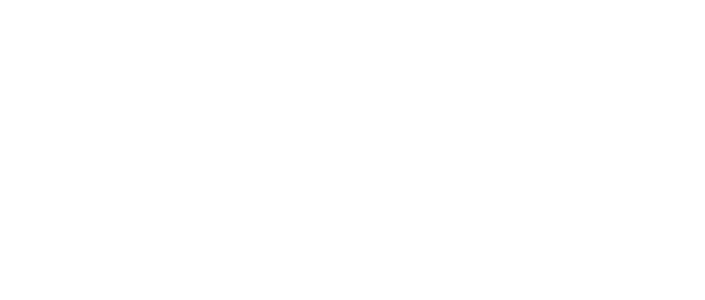
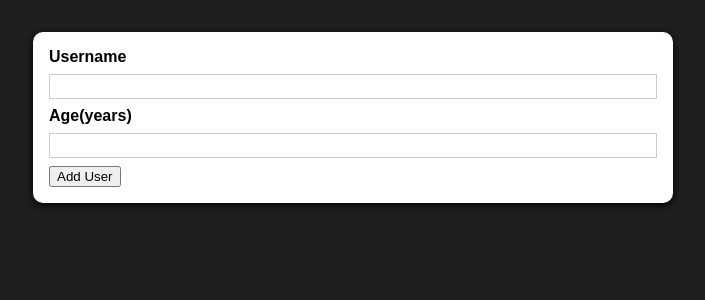
Before and after one commit to kapiljhajhria/react-users-management, a React (Create React App) app: page / in a window 1280 px wide. Shown: the top 300 px of the page, without its empty margins (287-992 px from the left). Built offline with nearby package versions, Linux system fonts and the light colour scheme.

Commit message:
user form created and styled

```diff
--- a/src/App.js
+++ b/src/App.js
@@ -1,10 +1,10 @@
-import React from 'react';
-
+import React from "react";
+import AddUser from "./Components/Users/AddUser";
 
 function App() {
   return (
     <div>
-
+      <AddUser />
     </div>
   );
 }
--- /dev/null
+++ b/src/Components/UI/Card.jsx
@@ -0,0 +1,7 @@
+import React from "react";
+import classes from "./Card.module.css";
+export default function Card(props) {
+  return (
+    <div className={classes.card + " " + props.className}>{props.children}</div>
+  );
+}
--- /dev/null
+++ b/src/Components/UI/Card.module.css
@@ -0,0 +1,7 @@
+.card {
+  display: flex;
+  flex-direction: column;
+  background: white;
+  box-shadow: 0 2px 8px rgba(0, 0, 0.26);
+  border-radius: 10px;
+}
--- /dev/null
+++ b/src/Components/Users/AddUser.jsx
@@ -0,0 +1,21 @@
+import React from "react";
+import Card from "../UI/Card";
+import classes from "./AddUser.module.css";
+
+export default function AddUser(props) {
+  const addUserHandler = (e) => {
+    e.preventDefault();
+  };
+
+  return (
+    <Card className={classes.input}>
+      <form onSubmit={addUserHandler} className={classes.form}>
+        <label htmlFor="username">Username</label>
+        <input id="username" type="text" />
+        <label htmlFor="age">Age(years)</label>
+        <input id="age" type="number" />
+        <button type="submit">Add User</button>
+      </form>
+    </Card>
+  );
+}
--- /dev/null
+++ b/src/Components/Users/AddUser.module.css
@@ -0,0 +1,26 @@
+.input {
+  margin: 2rem auto;
+  padding: 1rem;
+  width: 90%;
+  max-width: 40rem;
+}
+
+.input label {
+  display: block;
+  font-weight: bold;
+  margin-bottom: 0.5rem;
+}
+
+.input input {
+  font: inherit;
+  display: block;
+  width: 100%;
+  border: 1px solid #ccc;
+  padding: 0.15rem;
+  margin-bottom: 0.5rem;
+}
+
+.input input:focus {
+  outline: none;
+  border-color: #4f005f;
+}
--- a/src/index.css
+++ b/src/index.css
@@ -4,6 +4,7 @@
 
 html {
   font-family: sans-serif;
+  background: #1f1f1f;
 }
 
 body {
```
